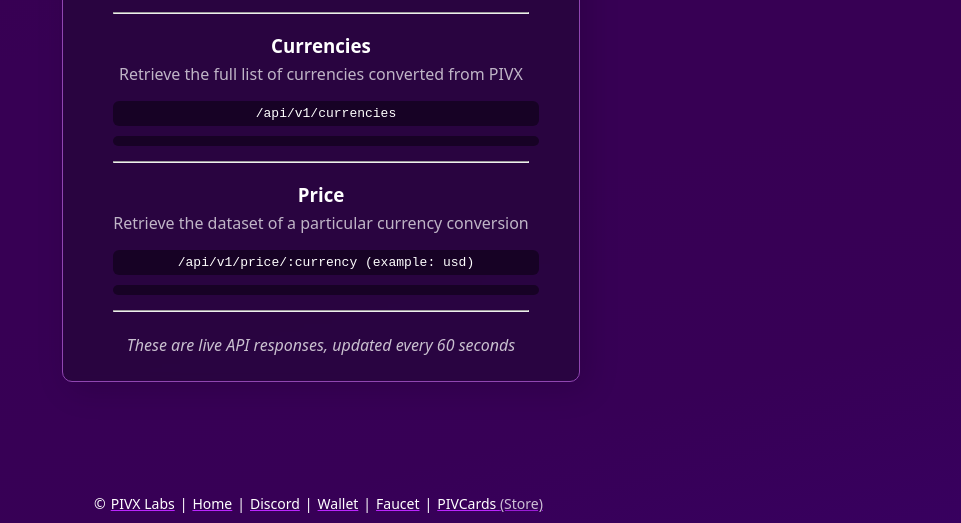
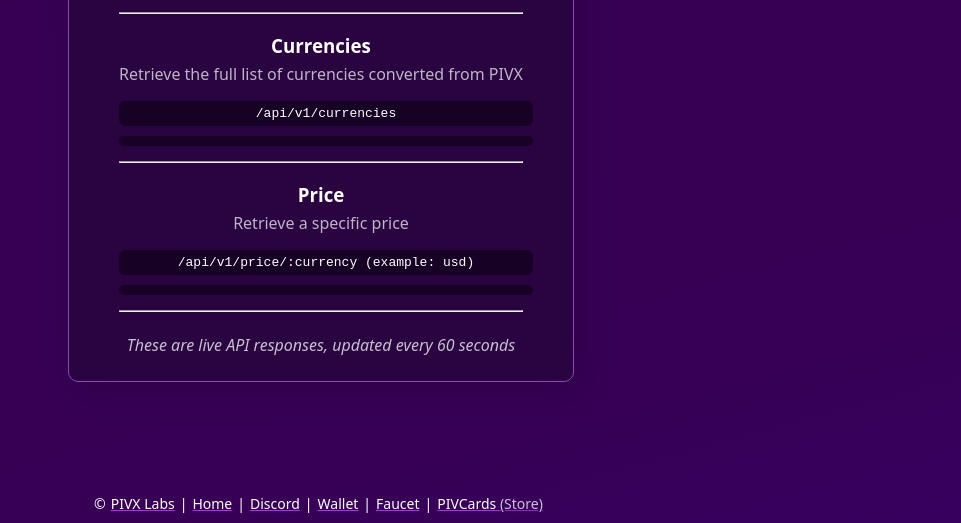
Before and after one commit to PIVX-Labs/Oracle, a website: page public/api.html in a window 1280 px wide. Shown: the part 277-800 px from the top of the page, without its empty margins (319-1280 px from the left). Drawn offline with Linux system fonts and the light colour scheme; no server answers.

Commit message:
A wee more shortening

```diff
--- a/public/api.html
+++ b/public/api.html
@@ -48,7 +48,7 @@
                 <center>
                     <h3 style="margin-bottom: 5px;">Price</h3>
                 </center>
-                <p style="opacity: 0.7; margin-top: 0px;">Retrieve the dataset of a particular currency conversion</p>
+                <p style="opacity: 0.7; margin-top: 0px;">Retrieve a specific price</p>
                 <code>/api/v1/price/:currency (example: usd)</code>
                 <code id="price" style="max-height: 125px;overflow: auto;text-align: left;white-space: break-spaces;"></code>
 
```
